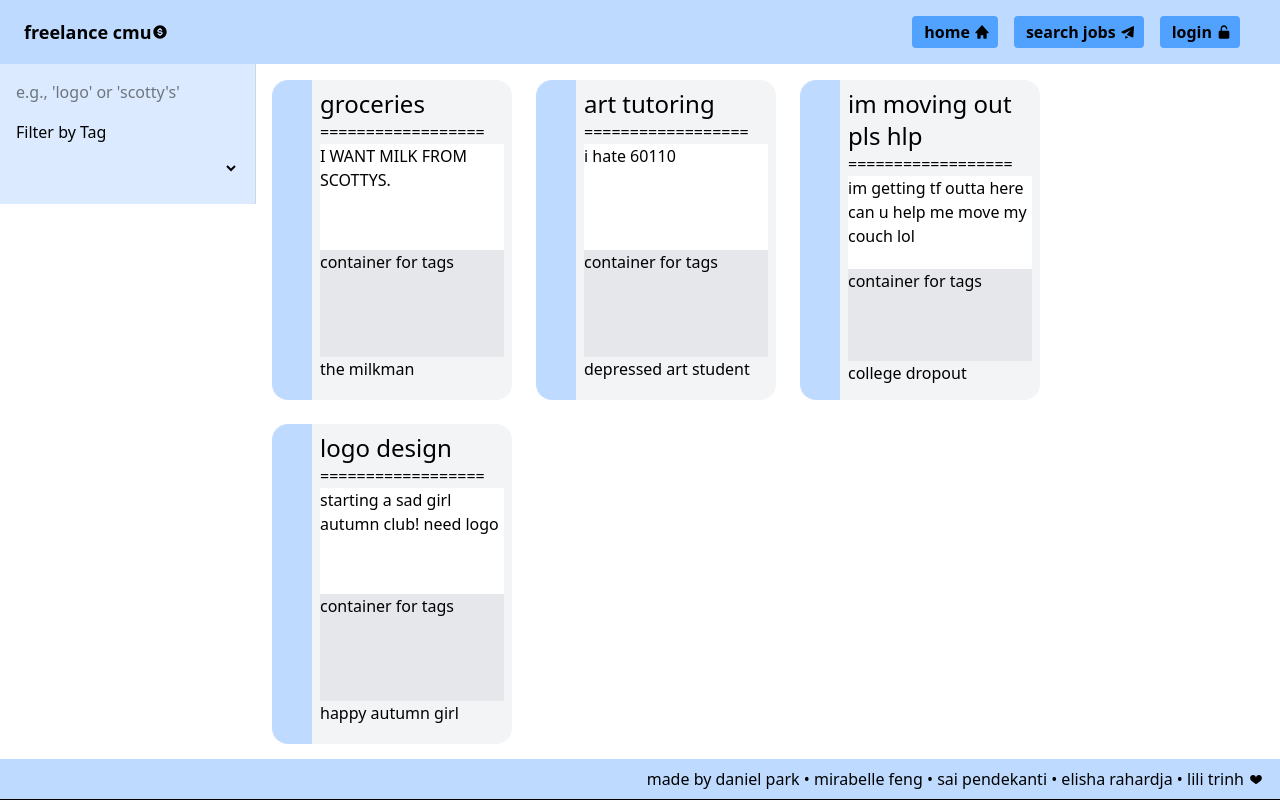
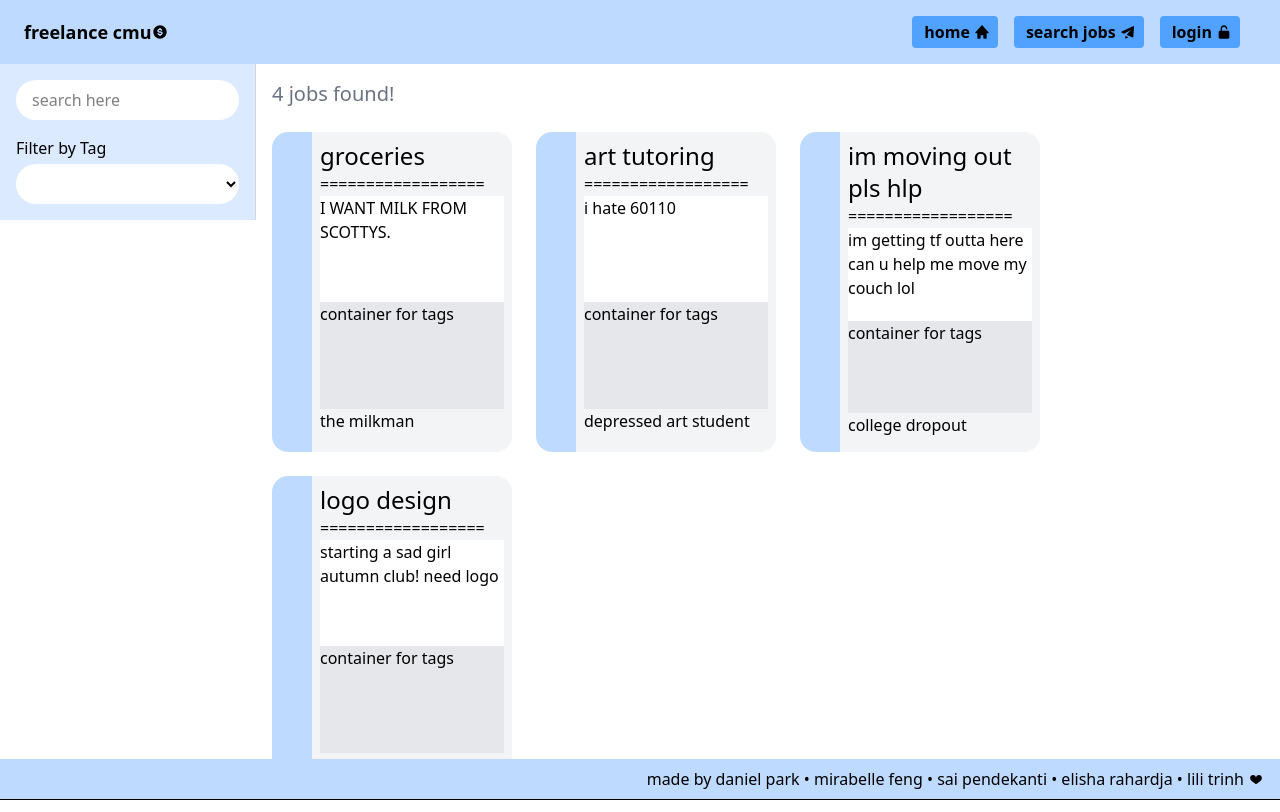
Before and after one commit to scottylabs-labrador/freelance-cmu, a React (Vite) app: page /searchjobs in a window 1280 px wide. Built offline with nearby package versions, Linux system fonts and the light colour scheme.

Commit message:
baby filter styling changes (very small)

```diff
--- a/src/components/sidebar/Sidebar.tsx
+++ b/src/components/sidebar/Sidebar.tsx
@@ -1,4 +1,5 @@
 import React from "react";
+import { IoMdSearch } from "react-icons/io";
 
 interface SidebarProps {
   searchTerm: string;
@@ -31,11 +32,12 @@ const Sidebar: React.FC<SidebarProps> = ({
   return (
     <div className="flex flex-col gap-4">
       {/*segment for input*/}
-      <div>
+      <div className="flex items-center bg-white p-2 rounded-full gap-2">
+        <IoMdSearch></IoMdSearch>
         <input
           type="text"
           id="search"
-          placeholder="e.g., 'logo' or 'scotty's'"
+          placeholder="search here"
           value={searchTerm}
           onChange={(e) => {
             onSearchChange(e.target.value);
@@ -47,7 +49,7 @@ const Sidebar: React.FC<SidebarProps> = ({
         <label htmlFor="tags">Filter by Tag</label>
         <select
           id="tags"
-          className="mt-1 block w-full pl-3 pr-10 py-2 border-gray-300 rounded-md"
+          className="bg-white mt-1 block w-full pl-3 pr-10 py-2 border-gray-300 rounded-full"
           value={selectedTag}
           onChange={(e) => {
             onTagChange(e.target.value);
--- a/src/pages/SearchJobs.tsx
+++ b/src/pages/SearchJobs.tsx
@@ -77,6 +77,7 @@ export default function SearchJobs() {
         />
       </aside>
       <section className="w-3/4 p-4">
+        <h1 className="text-xl pb-6 text-gray-500">{filteredJobs.length} jobs found!</h1>
         <div className="flex flex-wrap gap-6">
           {filteredJobs.length > 0 ? (
             //true, there are jobs
```
